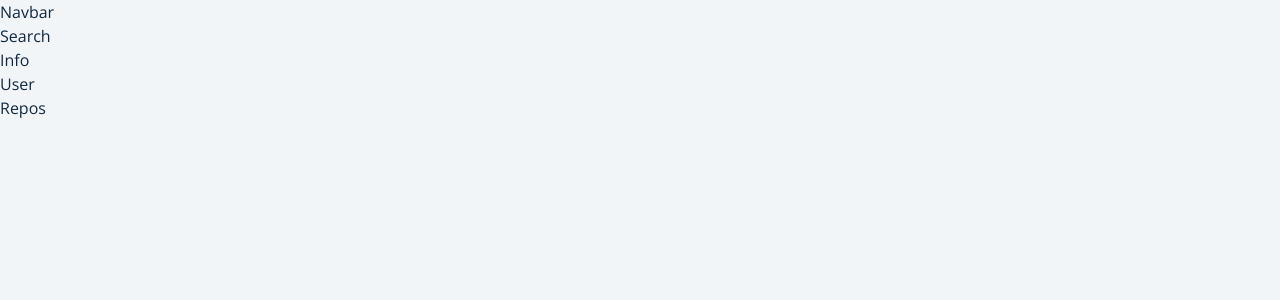
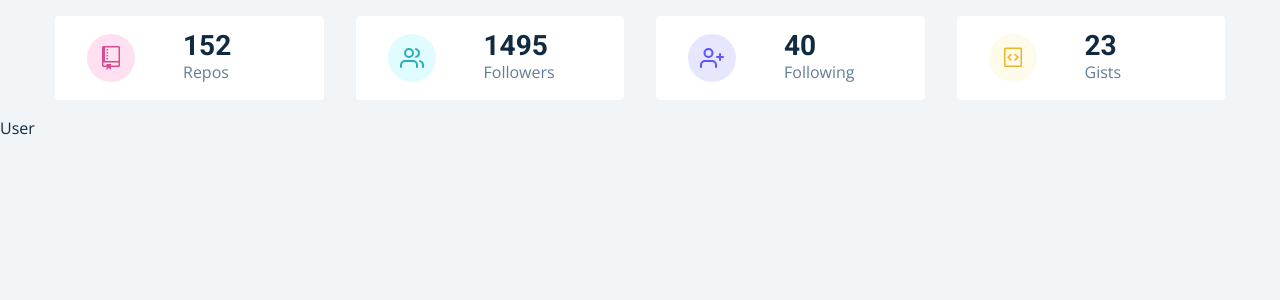
Before and after one commit to bibekdev/github-search-users, a React (Create React App) app: page / in a window 1280 px wide. Shown: the top 300 px of the page. Built offline with nearby package versions, Linux system fonts and the light colour scheme.

Commit message:
styling the Info Components

```diff
--- a/src/components/Info.js
+++ b/src/components/Info.js
@@ -1,14 +1,69 @@
 import React, { useContext } from 'react'
 import { GithubContext } from '../context/context'
 import styled from 'styled-components'
-// import { GoRepo, GoGist } from 'react-icons/go'
-// import { FiUsers, FiUserPlus } from 'react-icons/fi'
+import { GoRepo, GoGist } from 'react-icons/go'
+import { FiUsers, FiUserPlus } from 'react-icons/fi'
 
 const Info = () => {
-  const data = useContext(GithubContext)
-  console.log(data)
+  const { githubUser } = useContext(GithubContext)
+  const { public_repos, followers, following, public_gists } = githubUser
 
-  return <div>Info</div>
+  const items = [
+    {
+      id: 1,
+      icon: <GoRepo className='icon' />,
+      label: 'repos',
+      value: public_repos,
+      color: 'pink',
+    },
+    {
+      id: 2,
+      icon: <FiUsers className='icon' />,
+      label: 'followers',
+      value: followers,
+      color: 'green',
+    },
+    {
+      id: 3,
+      icon: <FiUserPlus className='icon' />,
+      label: 'following',
+      value: following,
+      color: 'purple',
+    },
+    {
+      id: 4,
+      icon: <GoGist className='icon' />,
+      label: 'gists',
+      value: public_gists,
+      color: 'yellow',
+    },
+  ]
+
+  return (
+    <section className='section'>
+      <Wrapper className='section-center'>
+        {items.map(item => {
+          return (
+            <Item key={item.id} {...item}>
+              item
+            </Item>
+          )
+        })}
+      </Wrapper>
+    </section>
+  )
+}
+
+const Item = ({ icon, label, value, color }) => {
+  return (
+    <article className='item'>
+      <span className={color}>{icon}</span>
+      <div>
+        <h3>{value}</h3>
+        <p>{label}</p>
+      </div>
+    </article>
+  )
 }
 
 const Wrapper = styled.section`
--- a/src/context/mockdata/mockUser.js
+++ b/src/context/mockdata/mockUser.js
@@ -29,9 +29,9 @@
   bio: 'Creator of Coding Addict',
   twitter_username: 'john_smilga',
   public_repos: 152,
-  public_gists: 0,
+  public_gists: 23,
   followers: 1495,
-  following: 0,
+  following: 40,
   created_at: '2018-08-06T06:48:23Z',
   updated_at: '2020-07-08T05:01:32Z',
 }
--- a/src/pages/Dashboard.js
+++ b/src/pages/Dashboard.js
@@ -4,11 +4,11 @@
 const Dashboard = () => {
   return (
     <main>
-      <Navbar />
-      <Search />
+      {/* <Navbar /> */}
+      {/* <Search /> */}
       <Info />
       <User />
-      <Repos />
+      {/* <Repos /> */}
     </main>
   )
 }
```
